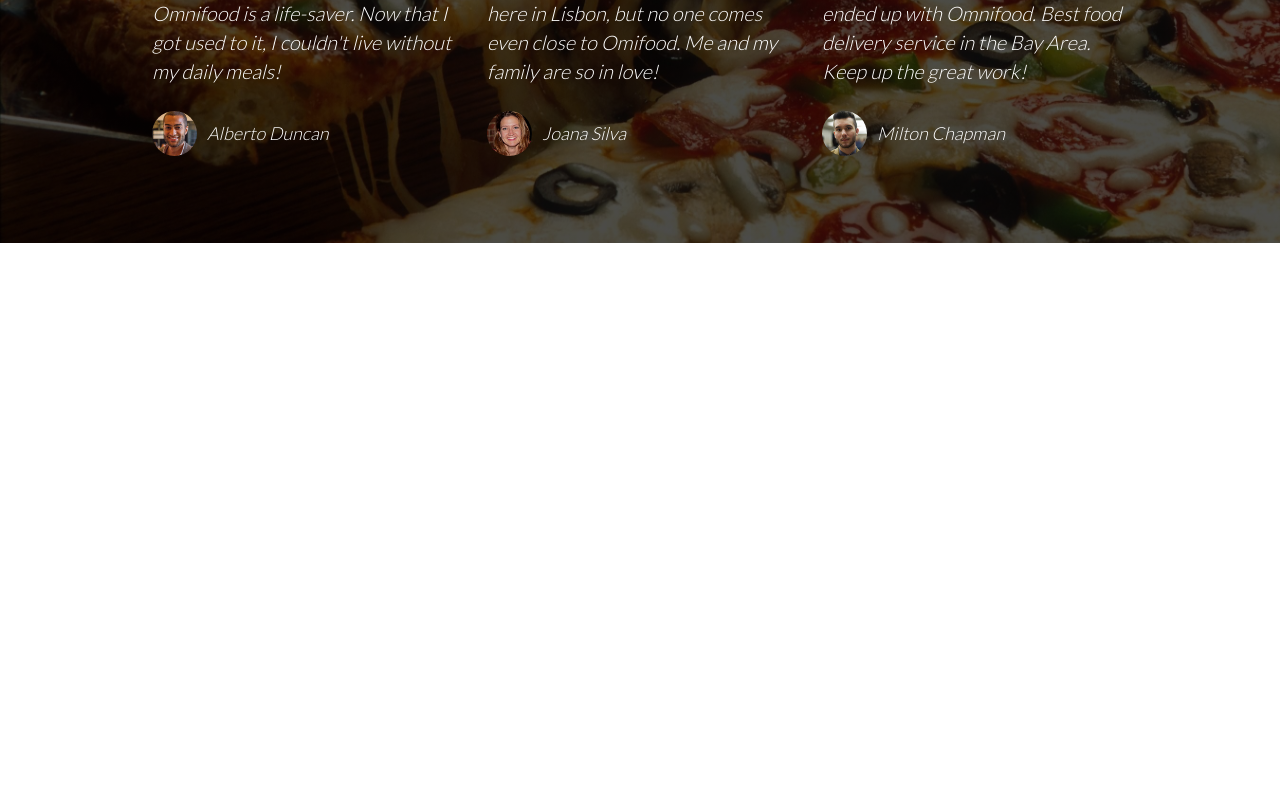
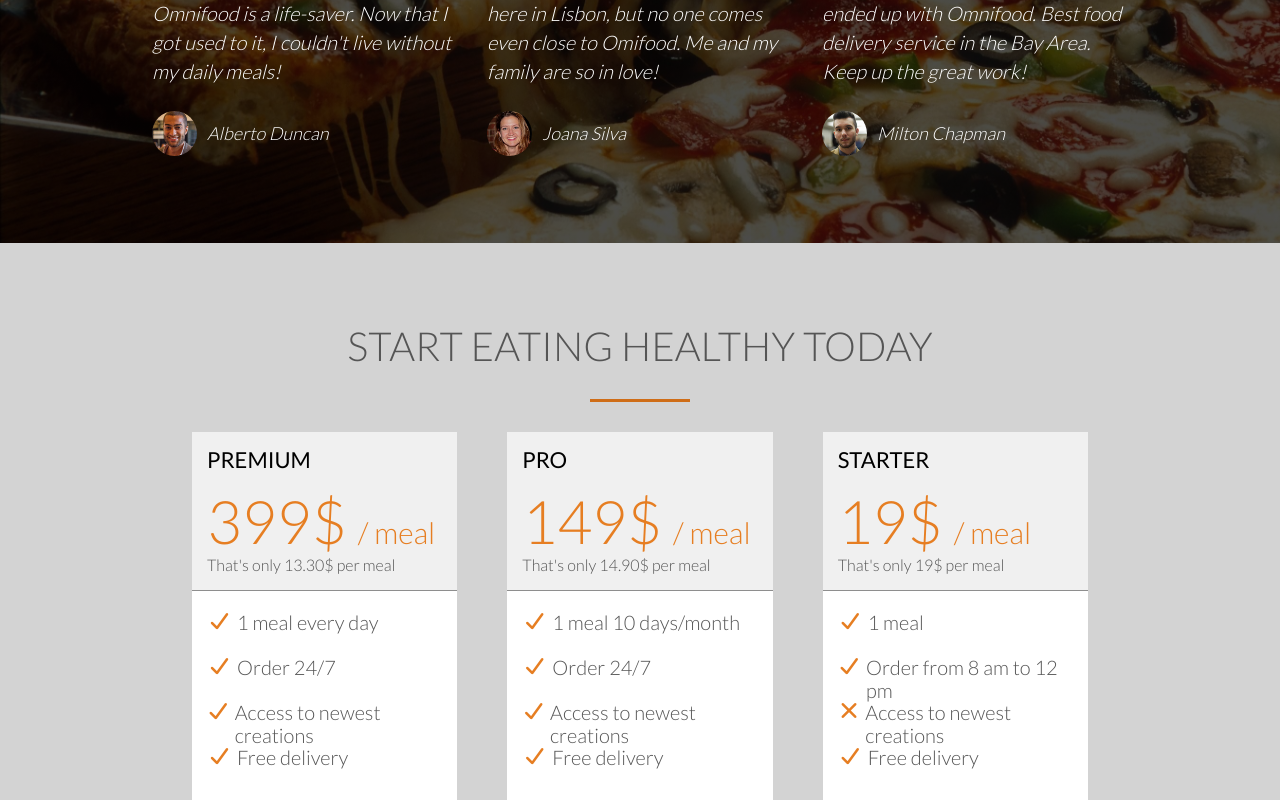
Before and after one commit to DracoRaiden/YoyoFood, a React (Create React App) app: page / in a window 1280 px wide. Shown: the part 3786-4586 px from the top of the page. Before the commit the page ends 4029 px from the top, so only its background shows below. Built offline with nearby package versions, Linux system fonts and the light colour scheme.

Commit message:
Subscriptions Page Complete

```diff
--- a/src/App.js
+++ b/src/App.js
@@ -5,7 +5,7 @@ import FoodDelivery from "./Componenets/FoodDelivery";
 import Working from "./Componenets/Working";
 import CityList from "./Componenets/CityList";
 import Customers from "./Componenets/Customers";
-
+import Subscriptions from "./Componenets/Subscriptions";
 function App() {
   return (
     <div className="App">
@@ -26,6 +26,9 @@ function App() {
         <div className="Customers">
           <Customers />
         </div>
+        <div className="Subscriptions">
+          <Subscriptions />
+        </div>
       </div>
     </div>
   );
--- /dev/null
+++ b/src/Componenets/Subscriptions.js
@@ -0,0 +1,108 @@
+import "../css/Subscriptions.css";
+
+export default function Subscriptions() {
+  return (
+    <div className="Subscriptions">
+      <div className="heading">
+        <h1 className="top-heading">Start eating healthy today</h1>
+        <div className="small-line"></div>
+      </div>
+      <div className="Subscription-packages">
+        <div className="cards">
+          <div className="section-1">
+            <h2>Premium</h2>
+            <div className="pricing">
+              <h1>399$ </h1>
+              <p>/ meal</p>
+            </div>
+            <p>That's only 13.30$ per meal</p>
+          </div>
+          <div className="section-2">
+            <div className="checklist">
+              <i class="fa-solid fa-check"></i>
+              <p>1 meal every day</p>
+            </div>
+            <div className="checklist">
+              <i class="fa-solid fa-check"></i>
+              <p>Order 24/7</p>
+            </div>
+            <div className="checklist">
+              <i class="fa-solid fa-check"></i>
+              <p>Access to newest creations</p>
+            </div>
+            <div className="checklist">
+              <i class="fa-solid fa-check"></i>
+              <p>Free delivery</p>
+            </div>
+          </div>
+          <div className="section-3">
+            <button className="btn-1 btn">Sign up now</button>
+          </div>
+        </div>
+        <div className="cards">
+          <div className="section-1">
+            <h2>Pro</h2>
+            <div className="pricing">
+              <h1>149$ </h1>
+              <p>/ meal</p>
+            </div>
+            <p>That's only 14.90$ per meal</p>
+          </div>
+          <div className="section-2">
+            <div className="checklist">
+              <i class="fa-solid fa-check"></i>
+              <p>1 meal 10 days/month</p>
+            </div>
+            <div className="checklist">
+              <i class="fa-solid fa-check"></i>
+              <p>Order 24/7</p>
+            </div>
+            <div className="checklist">
+              <i class="fa-solid fa-check"></i>
+              <p>Access to newest creations</p>
+            </div>
+            <div className="checklist">
+              <i class="fa-solid fa-check"></i>
+              <p>Free delivery</p>
+            </div>
+          </div>
+          <div className="section-3">
+            <button className="btn-2 btn">Sign up now</button>
+          </div>
+        </div>
+
+        <div className="cards">
+          <div className="section-1">
+            <h2>Starter</h2>
+            <div className="pricing">
+              <h1>19$ </h1>
+              <p>/ meal</p>
+            </div>
+            <p>That's only 19$ per meal</p>
+          </div>
+          <div className="section-2">
+            <div className="checklist">
+              <i class="fa-solid fa-check"></i>
+              <p>1 meal</p>
+            </div>
+            <div className="checklist">
+              <i class="fa-solid fa-check"></i>
+              <p>Order from 8 am to 12 pm</p>
+            </div>
+            <div className="checklist">
+              <i class="fa-solid fa-xmark"></i>
+              <p>Access to newest creations</p>
+            </div>
+            <div className="checklist">
+              <i class="fa-solid fa-check"></i>
+              <p>Free delivery</p>
+            </div>
+          </div>
+          <div className="section-3">
+            <button className="btn-2 btn">Sign up now</button>
+          </div>
+        </div>
+      </div>
+    </div>
+  );
+}
--- /dev/null
+++ b/src/css/Subscriptions.css
@@ -0,0 +1,93 @@
+.Subscriptions {
+    height: 100vh;
+    color: #555555;
+    background-color: rgb(211, 211, 211);
+    line-height: 1.15;
+    display: flex;
+    flex-direction: column;
+    align-items: center;
+}
+
+.Subscription-packages {
+    display: flex;
+    justify-content: center;
+    gap: 50px;
+    width: 70vw;
+}
+
+.cards {
+    width: 33%;
+}
+
+.cards>div {
+    padding: 15px;
+    border-bottom: 1px solid #8e8e8e;
+}
+
+
+.cards>div>h2 {
+    margin-bottom: 15px;
+    color: #000000;
+    font-size: 22px;
+    font-weight: 500;
+    text-transform: uppercase;
+}
+
+.pricing {
+    color: #e67e22;
+
+}
+
+.pricing h1 {
+    font-weight: 300;
+    font-size: 60px;
+    display: inline;
+}
+
+.section-1 {
+    background-color: #f0f0f0;
+}
+
+.pricing p {
+    font-size: 30px;
+    font-weight: 300;
+    display: inline;
+    margin-bottom: 10px;
+}
+
+.cards>div>p {
+    font-size: 16px;
+    color: #555555;
+    font-weight: 300;
+}
+
+.section-2 {
+    background-color: white;
+}
+
+.section-3 {
+    background-color: white;
+    text-align: center;
+}
+
+.checklist {
+    padding: 5px 0;
+    font-size: 20px;
+    font-weight: 300;
+    display: flex;
+    gap: 5px;
+    height: 45px;
+}
+
+.checklist i {
+    color: #e67e22;
+}
+
+
+.btn {
+    height: 40px;
+    border-radius: 200px;
+    padding: 5px 30px;
+    font-size: 20px;
+    font-weight: 300;
+}
--- a/src/css/Working.css
+++ b/src/css/Working.css
@@ -6,7 +6,7 @@
     width: 100%;
     font-family: "Lato", "Arial", sans-serif;
     color: #555555;
-    background-color: rgb(233, 233, 233);
+    background-color: rgb(211, 211, 211);
     padding-bottom: 80px;
 }
 
```
